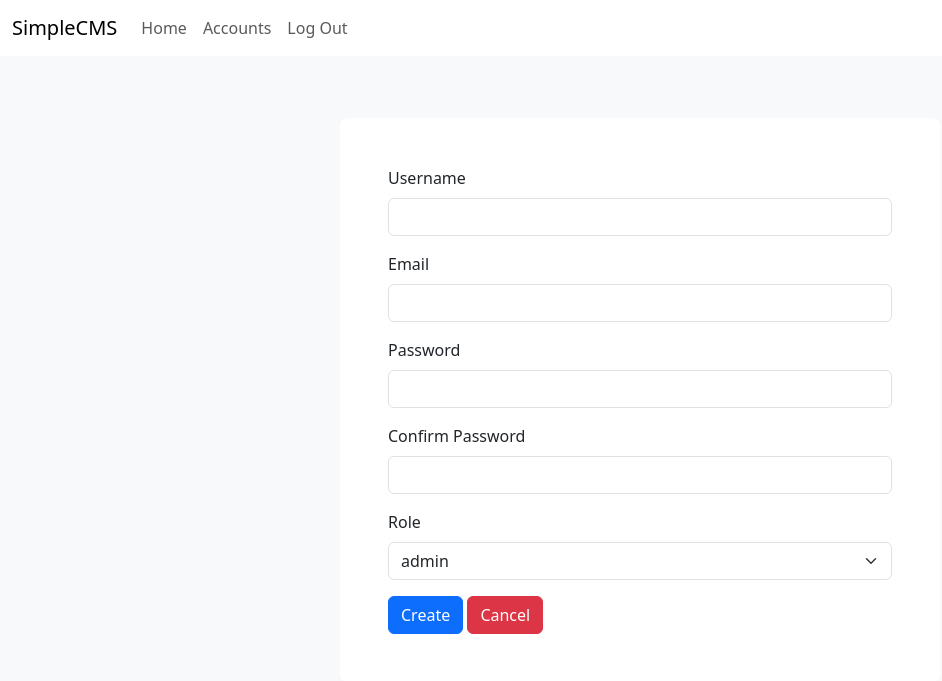
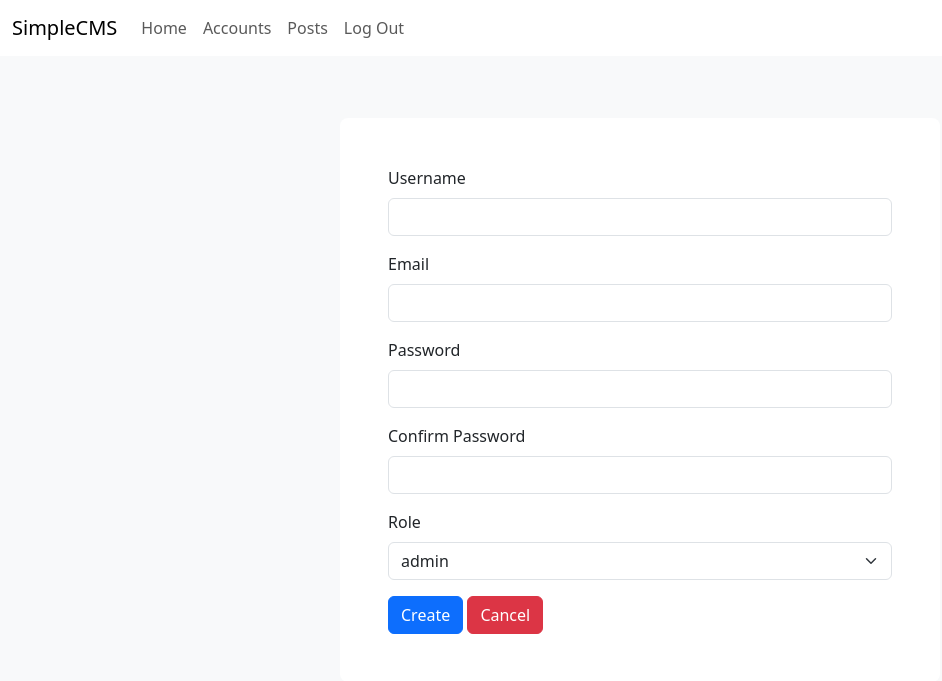
Before and after one commit to maissae1/SimpleCMS, a Django app: page /accounts/new in a window 1280 px wide. Shown: the top 681 px of the page, without its empty margins (0-942 px from the left). Run offline with Django 4.2, Linux system fonts and the light colour scheme; the visitor is signed in with stand-in values (Sample User, id 1).

Commit message:
add posts to navbar

```diff
--- a/posts/templates/base.html
+++ b/posts/templates/base.html
@@ -25,6 +25,9 @@
                   <a class="nav-link" href="{% url 'accounts' %}">Accounts</a>
                 </li>
                 <li class="nav-item">
+                  <a class="nav-link" href="{% url 'posts' %}">Posts</a>
+                </li>
+                <li class="nav-item">
                   <a class="nav-link" href="{% url 'logout' %}">Log Out</a>
                 </li>
                 {% else %}
```
